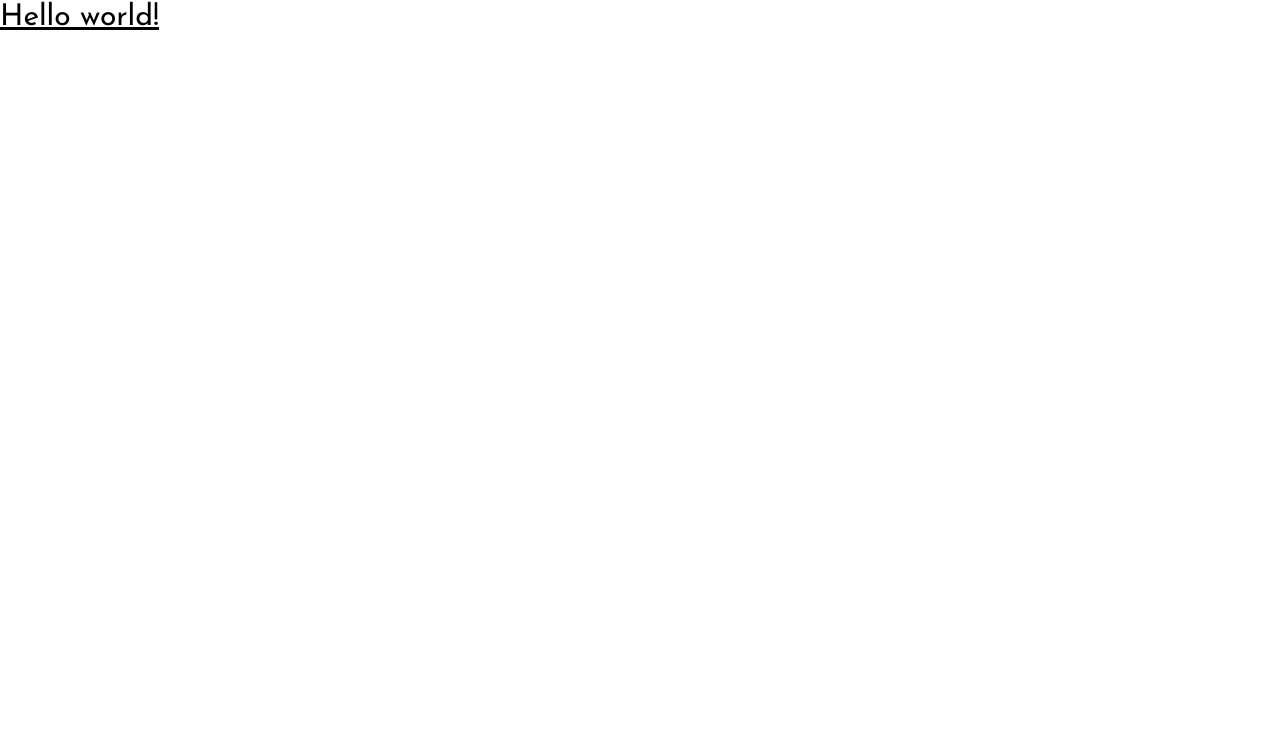
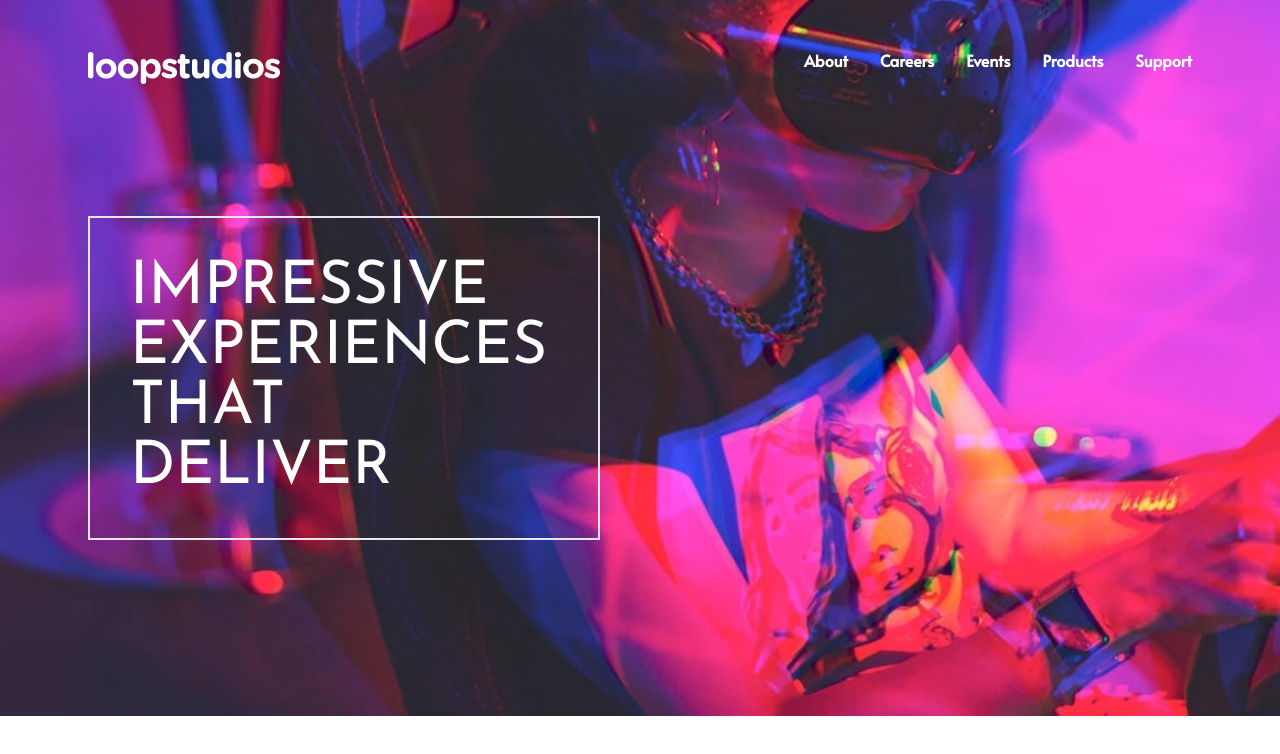
Before and after one commit to RommelTJ/TailwindCourse, a website: page s07-loopstudios-website/src/index.html in a window 1280 px wide. Drawn offline with Linux system fonts and the light colour scheme.

Commit message:
:sparkles: s7: Hero with desktop navigation

```diff
--- a/s07-loopstudios-website/src/css/input.css
+++ b/s07-loopstudios-website/src/css/input.css
@@ -1,6 +1,19 @@
 @tailwind base;
 @tailwind components;
 @tailwind utilities;
+
+#hero {
+    background-image: url(../images/desktop/image-hero.jpg);
+    background-repeat: no-repeat;
+    background-size: cover;
+}
+
+@media (max-width: 576px) {
+    #hero {
+        background-image: url(../images/mobile/image-hero.jpg);
+        background-position: center;
+    }
+}
 
 /* Google Fonts */
 .josefin-sans-loopstudios {
--- a/s07-loopstudios-website/src/index.html
+++ b/s07-loopstudios-website/src/index.html
@@ -10,8 +10,45 @@
     <title>Loopstudios</title>
 </head>
 <body>
-<h1 class="text-3xl underline">
-    Hello world!
-</h1>
+    <!-- Hero Section -->
+    <section id="hero">
+        <!-- Hero Container -->
+        <div class="container max-w-6xl mx-auto px-6 py-12">
+            <!-- Menu / Logo Container -->
+            <nav class="flex items-center justify-between font-bold text-white">
+                <img src="./images/logo.svg" alt="loopstudios logo" />
+                <!-- Menu -->
+                <div class="hidden h-10 font-alata md:flex md:space-x-8">
+                    <div class="group">
+                        <a href="#>">About</a>
+                        <div class="mx-2 group-hover:border-b group-hover:border-blue-50"></div>
+                    </div>
+                    <div class="group">
+                        <a href="#>">Careers</a>
+                        <div class="mx-2 group-hover:border-b group-hover:border-blue-50"></div>
+                    </div>
+                    <div class="group">
+                        <a href="#>">Events</a>
+                        <div class="mx-2 group-hover:border-b group-hover:border-blue-50"></div>
+                    </div>
+                    <div class="group">
+                        <a href="#>">Products</a>
+                        <div class="mx-2 group-hover:border-b group-hover:border-blue-50"></div>
+                    </div>
+                    <div class="group">
+                        <a href="#>">Support</a>
+                        <div class="mx-2 group-hover:border-b group-hover:border-blue-50"></div>
+                    </div>
+                </div>
+                <!-- TODO: Hamburger Button -->
+            </nav>
+
+            <!-- TODO: Mobile Menu -->
+
+            <div class="max-w-lg mt-32 mb-32 p-4 font-sans text-4xl text-white uppercase border-2 md:p-10 md:m-32 md:mx-0 md:text-6xl">
+                Impressive Experiences That Deliver
+            </div>
+        </div>
+    </section>
 </body>
 </html>
```
Also changed, not shown: s07-loopstudios-website/src/css/style.css.
